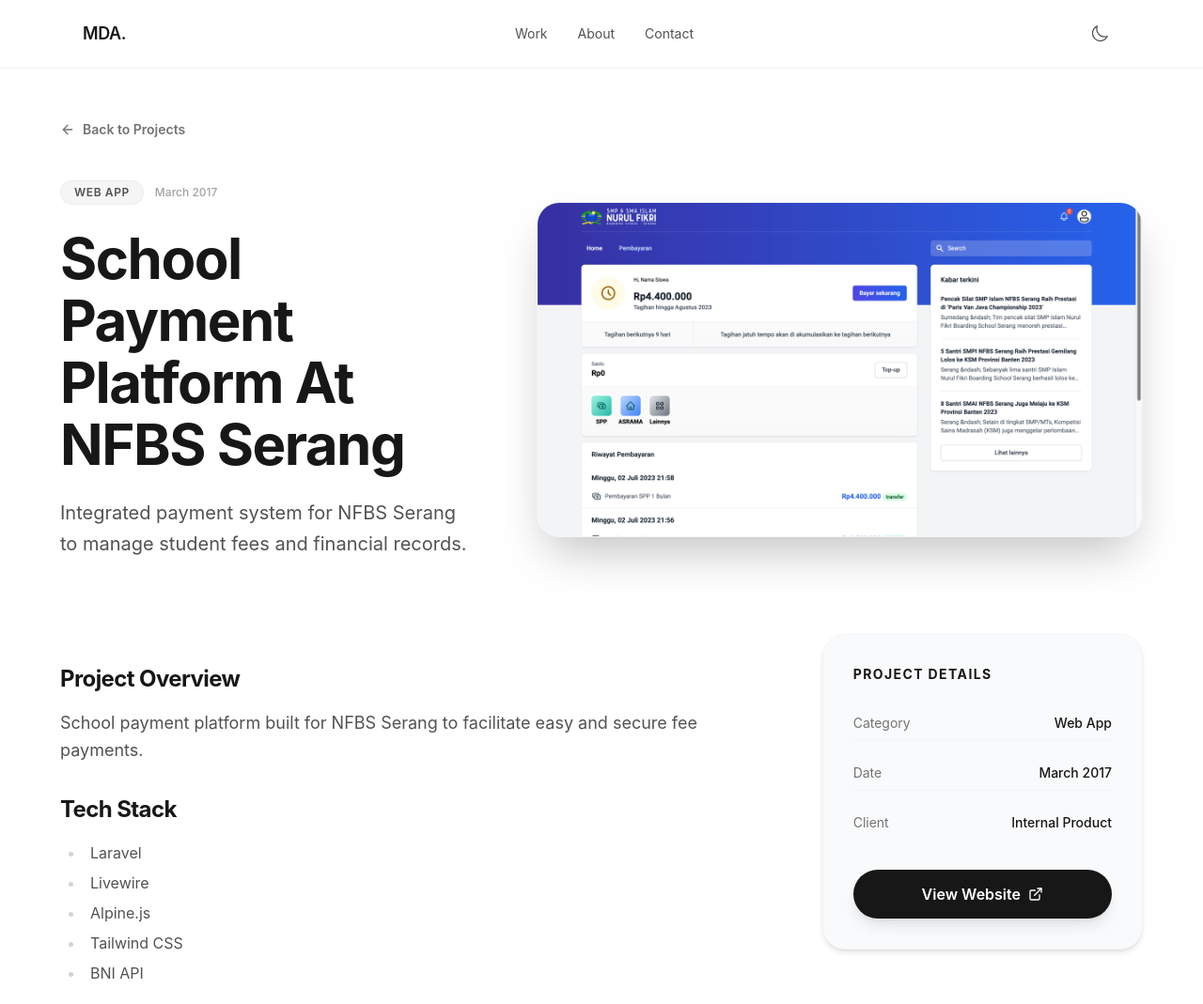
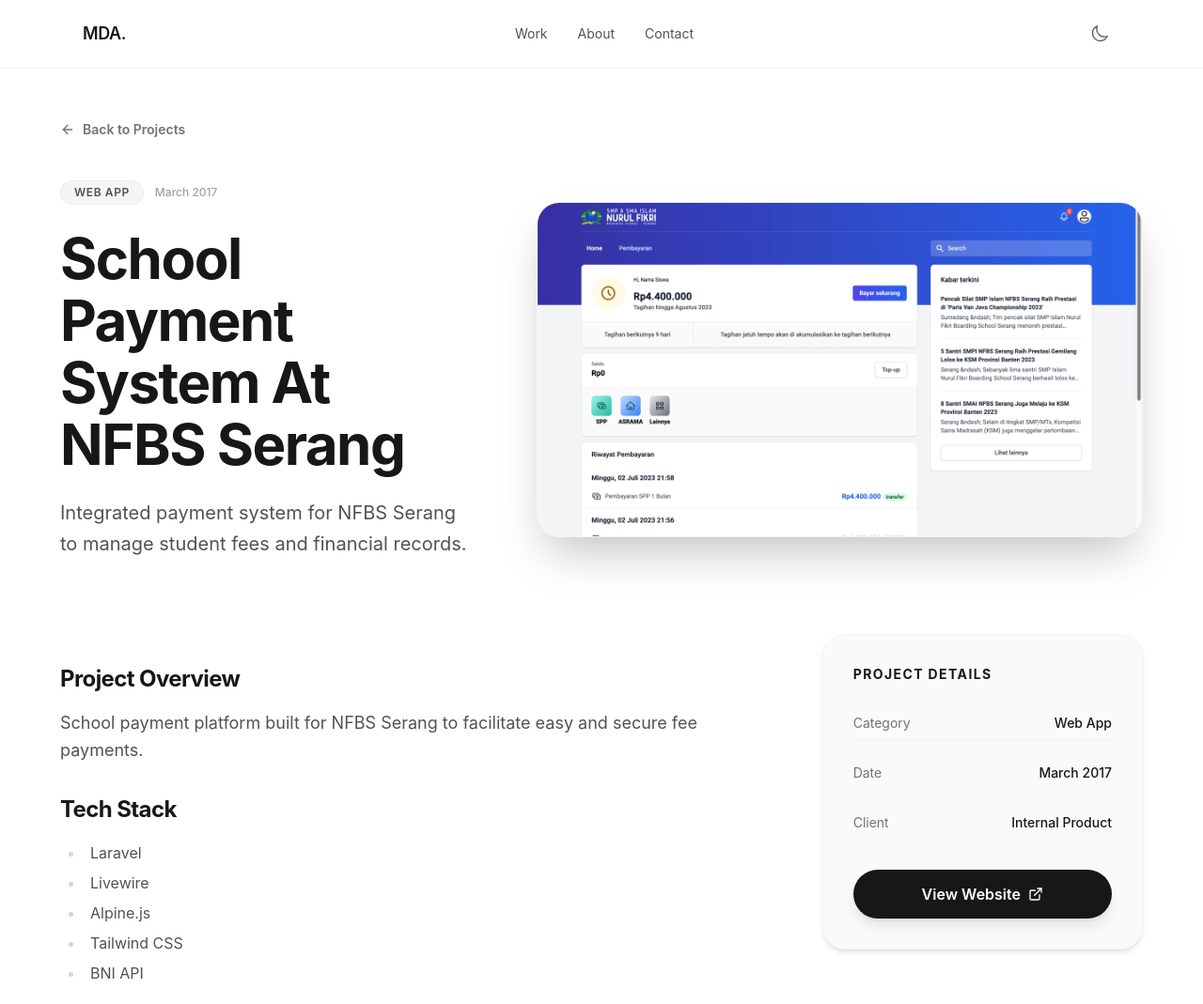
Before and after one commit to Akhmami/akhmami.github.io, an Astro site: page /projects/school-payment in a window 1280 px wide. Shown: the top 1069 px of the page at 94% size. Built offline with nearby package versions, Linux system fonts and the light colour scheme; Astro itself is replaced by a stand-in of ours.

Commit message:
chaange featured project

```diff
--- a/src/content/projects/school-payment.md
+++ b/src/content/projects/school-payment.md
@@ -1,5 +1,5 @@
 ---
-title: "School Payment Platform At NFBS Serang"
+title: "School Payment System At NFBS Serang"
 description: "Integrated payment system for NFBS Serang to manage student fees and financial records."
 date: 2017-03-20
 category: "Web App"
```
